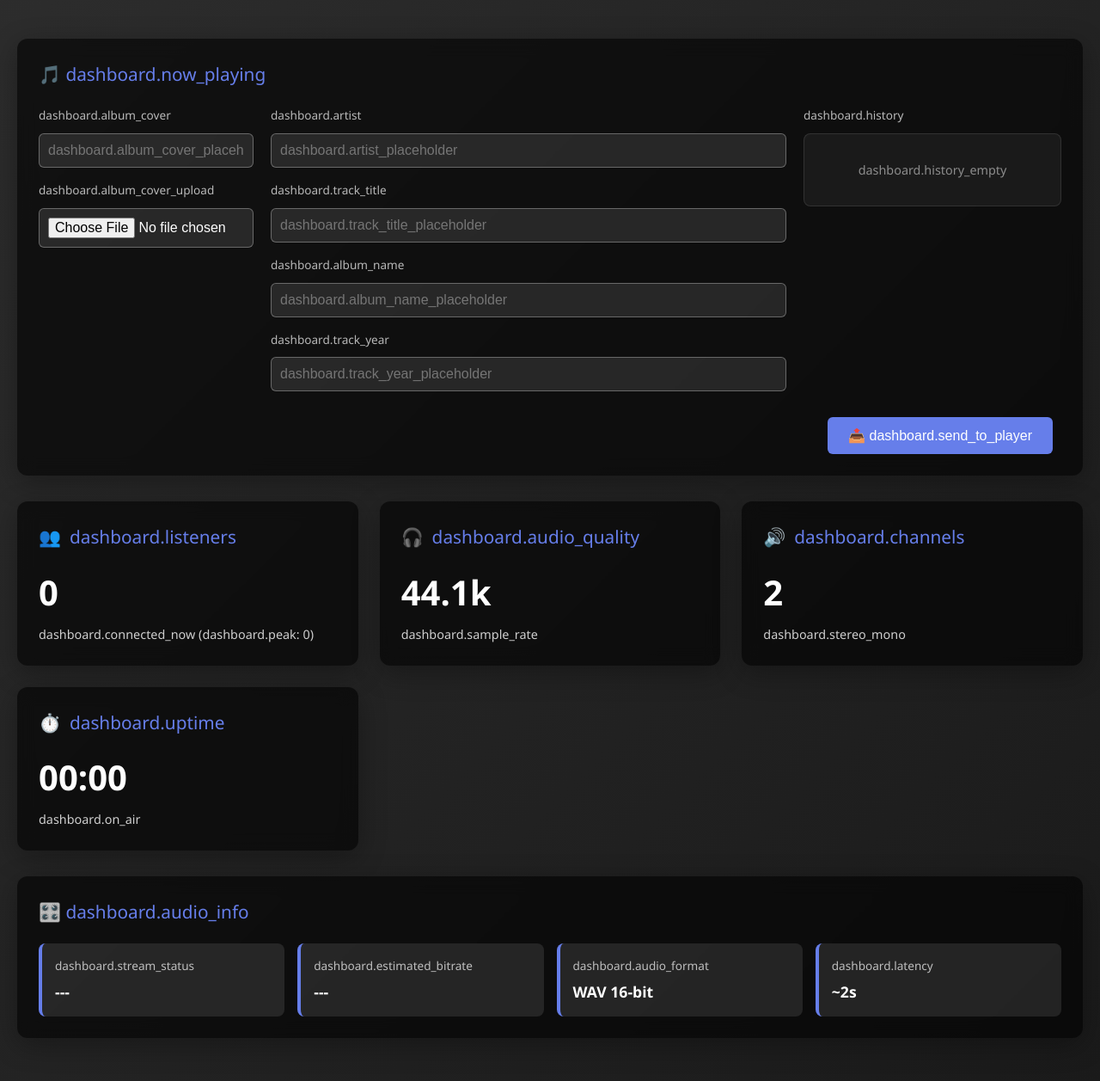
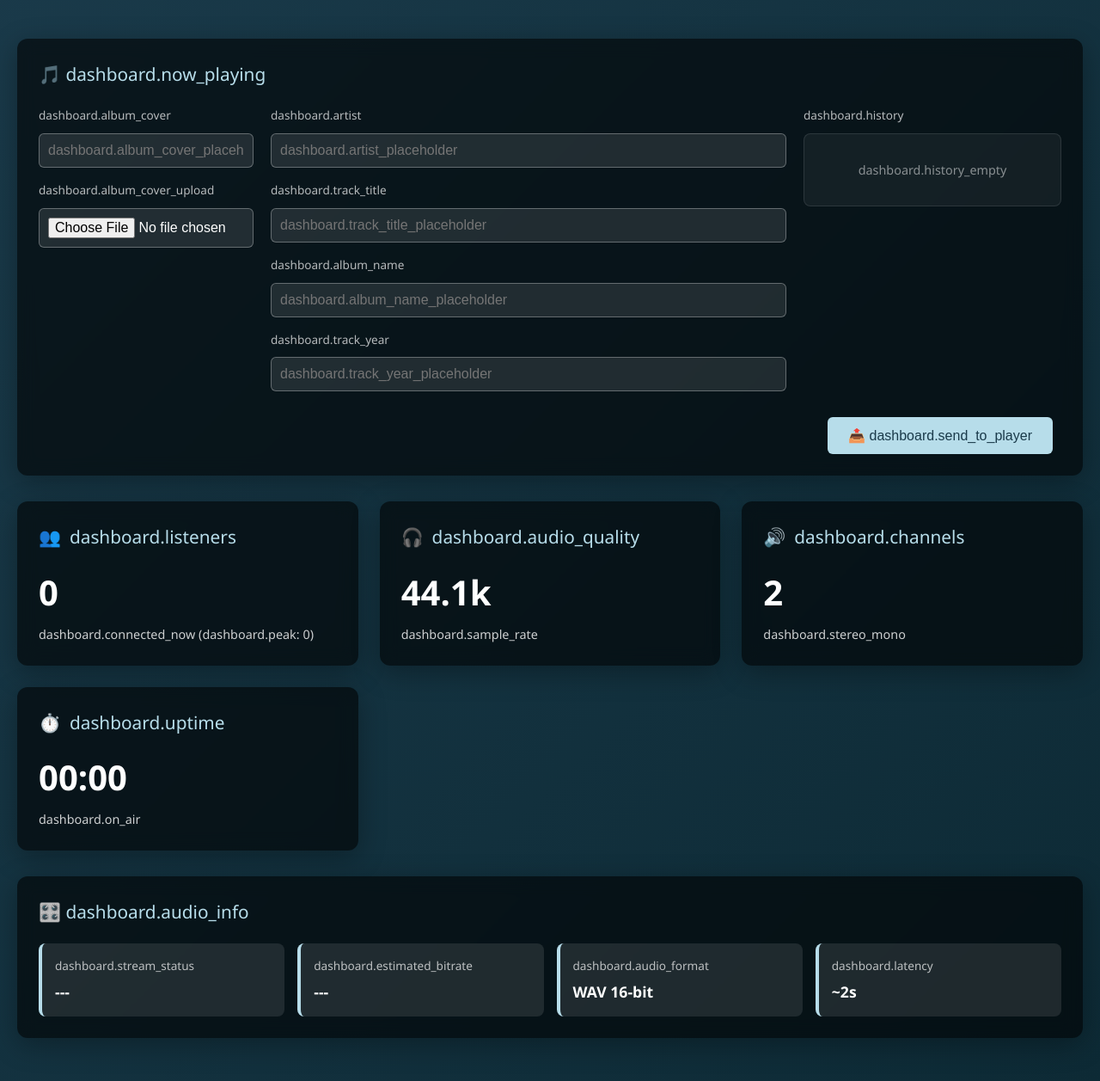
Before and after one commit to grimimirg/audio-streamer, a Python web app: template templates/dashboard.html in a window 1280 px wide. Shown: the part 79-1336 px from the top of the page at 86% size. Run offline with Jinja, Linux system fonts and the light colour scheme; the template is opened without the code that fills it, so the values that code supplies are empty; some libraries are stand-ins or nearby versions.

Commit message:
feat(audio-streamer) [master] new colours for dark and white themes

```diff
--- a/static/css/styles.css
+++ b/static/css/styles.css
@@ -1,25 +1,25 @@
 :root {
-    --bg-gradient: linear-gradient(135deg, #2d2d2d 0%, #1a1a1a 100%);
+    --bg-gradient: linear-gradient(135deg, #1a3a4a 0%, #0d2a35 100%);
     --glass-bg: rgba(0, 0, 0, 0.6);
-    --glass-border: rgba(255, 255, 255, 0.1);
+    --glass-border: rgba(183, 221, 234, 0.2);
     --glass-shadow: 0 8px 32px 0 rgba(0, 0, 0, 0.5);
     --text-color: #ffffff;
-    --accent-color: rgba(255, 255, 255, 0.1);
-    --accent-hover: rgba(255, 255, 255, 0.2);
+    --accent-color: rgba(183, 221, 234, 0.15);
+    --accent-hover: rgba(183, 221, 234, 0.25);
     --font-main: 'Segoe UI', Tahoma, Geneva, Verdana, sans-serif;
-    --visualizer-color: rgba(255, 255, 255, 0.8);
+    --visualizer-color: rgba(183, 221, 234, 0.8);
 }
 
 body.light {
-    --bg-gradient: linear-gradient(135deg, #a8a8a8 0%, #888888 100%);
-    --glass-bg: rgba(255, 255, 255, 0.5);
-    --glass-border: rgba(0, 0, 0, 0.2);
-    --glass-shadow: 0 8px 32px 0 rgba(0, 0, 0, 0.2);
-    --text-color: #1a1a1a;
-    --accent-color: rgba(0, 0, 0, 0.1);
-    --accent-hover: rgba(0, 0, 0, 0.2);
+    --bg-gradient: linear-gradient(135deg, #d4eef7 0%, #b7ddea 100%);
+    --glass-bg: rgba(255, 255, 255, 0.6);
+    --glass-border: rgba(0, 0, 0, 0.15);
+    --glass-shadow: 0 8px 32px 0 rgba(0, 0, 0, 0.15);
+    --text-color: #1a3a4a;
+    --accent-color: rgba(26, 58, 74, 0.08);
+    --accent-hover: rgba(26, 58, 74, 0.15);
     --font-main: 'Segoe UI', Tahoma, Geneva, Verdana, sans-serif;
-    --visualizer-color: rgba(0, 0, 0, 0.8);
+    --visualizer-color: rgba(26, 58, 74, 0.8);
 }
 
 * {
@@ -537,11 +537,11 @@ body.light .history-card-cover-placeholder {
 
 /* Dashboard-specific styles */
 .dashboard-page {
-    --bg-gradient: linear-gradient(135deg, #2d2d2d 0%, #1a1a1a 100%);
+    --bg-gradient: linear-gradient(135deg, #1a3a4a 0%, #0d2a35 100%);
     --container-bg: rgba(0, 0, 0, 0.6);
     --text-color: #ffffff;
-    --accent-color: #667eea;
-    --accent-hover: #764ba2;
+    --accent-color: #b7ddea;
+    --accent-hover: #64b4c8;
     --success-color: #4CAF50;
     --warning-color: #ff9800;
     --error-color: #f44336;
@@ -681,8 +681,8 @@ body.light .history-card-cover-placeholder {
 }
 
 .dashboard-page .btn {
-    background: #667eea;
-    color: white;
+    background: #b7ddea;
+    color: #1a3a4a;
     border: none;
     padding: 12px 24px;
     border-radius: 6px;
```
Also changed, not shown: other parts of static/css/styles.css (+19 -19 lines).
